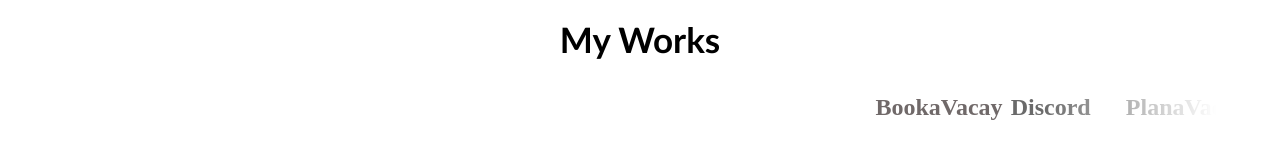
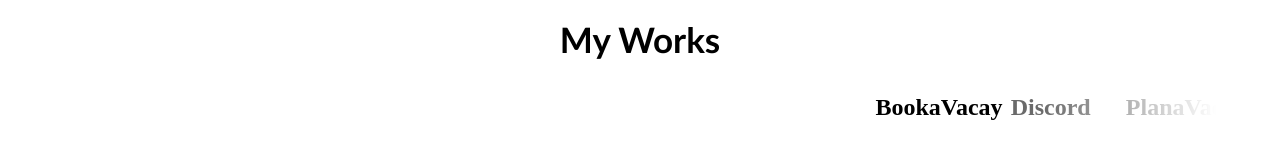
Before and after one commit to RiccardoMarino00/Portfolio-Ricky, a Vue app: page / in a window 1280 px wide. In both pictures the pointer is over the element 940 px from the left and 2342 px from the top of the page. Shown: the part 2248-2391 px from the top of the page. Built offline with nearby package versions, Linux system fonts and the light colour scheme; a web font is replaced by a local one.

Commit message:
addded cursor pointer

```diff
--- a/src/components/Works.vue
+++ b/src/components/Works.vue
@@ -170,6 +170,7 @@
     animation-delay: calc((10s / var(--quantity)) * (var(--position) - 1)) !important;
     /* Ritarda l'animazione in base alla posizione dell'elemento nella lista. */
     transition: filter 0.5s;
+    transition: color 0.5s;
 }
 
 @keyframes autoRun {
@@ -220,10 +221,13 @@
 .slider:hover .item {
     animation-play-state: paused !important;
     filter: grayscale(1);
+    color: #706969;
 }
 
 .slider .item:hover {
     filter: grayscale(0);
+    color: #000;
+    cursor: progress;
 }
 
 .img-hover {
```
